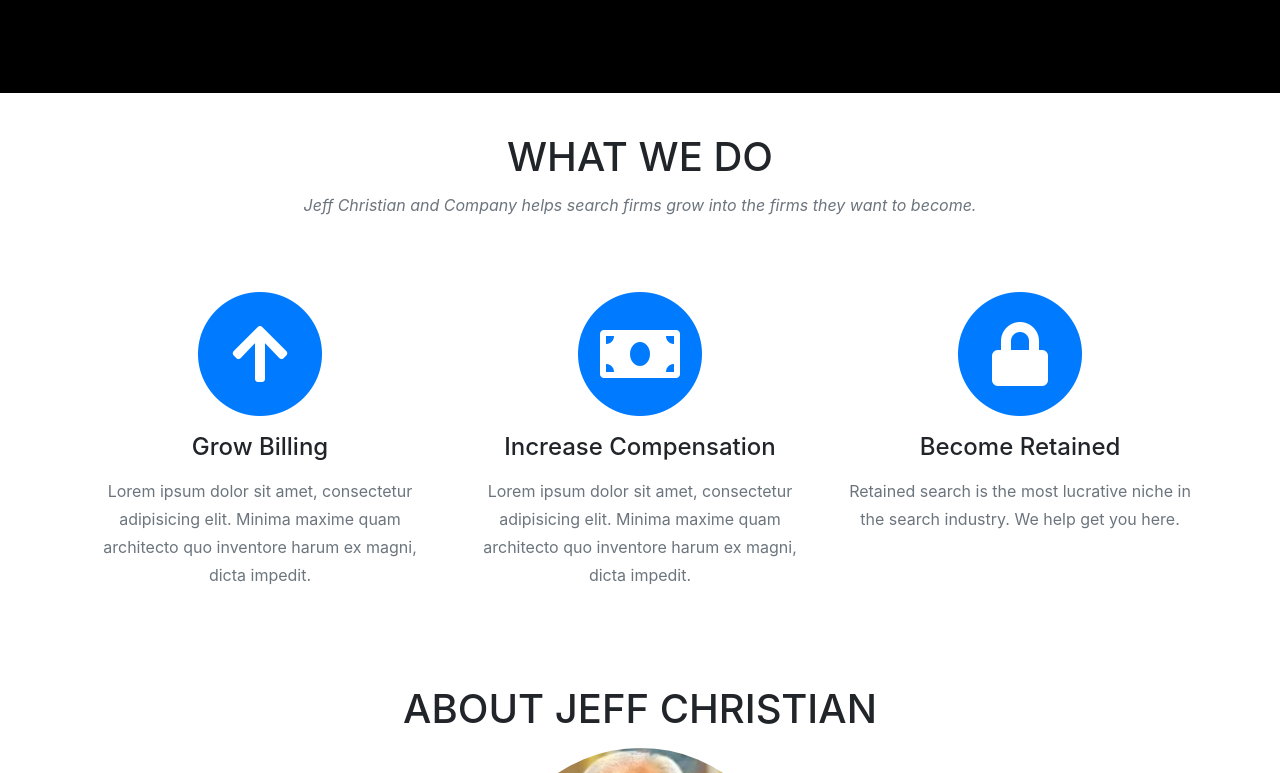
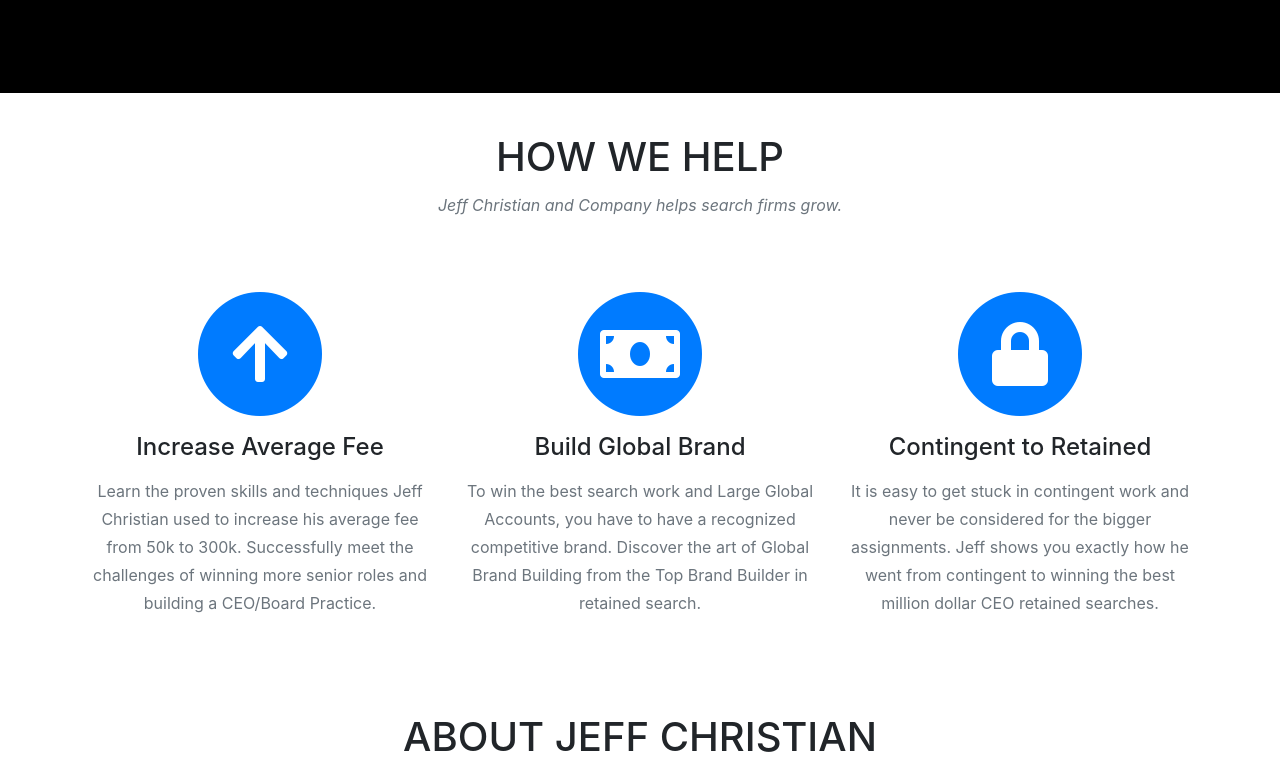
Before and after one commit to ceoconcierge/website, a website with bundled scripts: page index.html in a window 1280 px wide. Shown: the part 720-1493 px from the top of the page. Built offline with nearby package versions, Linux system fonts and the light colour scheme; files whose address does not match are found by name; a web font is replaced by a local one.

Commit message:
(fix) url tag line

```diff
--- a/index.html
+++ b/index.html
@@ -8,7 +8,7 @@
     <meta name="description" content="">
     <meta name="author" content="">
 
-    <title>Agency - Jeff Christian Co Theme</title>
+    <title>Jeff Christian and Company</title>
 
     <!-- Bootstrap core CSS -->
     <link href="vendor/bootstrap/css/bootstrap.min.css" rel="stylesheet">
@@ -38,13 +38,13 @@
         <div class="collapse navbar-collapse" id="navbarResponsive">
           <ul class="navbar-nav text-uppercase ml-auto">
             <li class="nav-item">
-              <a class="nav-link js-scroll-trigger" href="#services">What we do</a>
+              <a class="nav-link js-scroll-trigger" href="#services">How we help</a>
+            </li>
+            <li class="nav-item">
+              <a class="nav-link js-scroll-trigger" href="#about">About</a>
             </li>
             <li class="nav-item">
               <a class="nav-link js-scroll-trigger" href="#portfolio">CEO Content</a>
-            </li>
-            <li class="nav-item">
-              <a class="nav-link js-scroll-trigger" href="#about">About</a>
             </li>
             <li class="nav-item">
               <a class="nav-link js-scroll-trigger" href="#contact">Contact</a>
@@ -69,8 +69,8 @@
       <div class="container">
         <div class="row">
           <div class="col-lg-12 text-center">
-            <h2 class="section-heading text-uppercase">What we do</h2>
-            <h3 class="section-subheading text-muted">Jeff Christian and Company helps search firms grow into the firms they want to become.</h3>
+            <h2 class="section-heading text-uppercase">How we help</h2>
+            <h3 class="section-subheading text-muted">Jeff Christian and Company helps search firms grow.</h3>
           </div>
         </div>
         <div class="row text-center">
@@ -79,24 +79,33 @@
               <i class="fas fa-circle fa-stack-2x text-primary"></i>
               <i class="fas fa-arrow-up fa-stack-1x fa-inverse"></i>
             </span>
-            <h4 class="service-heading">Grow Billing</h4>
-            <p class="text-muted">Lorem ipsum dolor sit amet, consectetur adipisicing elit. Minima maxime quam architecto quo inventore harum ex magni, dicta impedit.</p>
+            <h4 class="service-heading">Increase Average Fee</h4>
+            <p class="text-muted">
+              Learn the proven skills and techniques Jeff Christian used to increase his average fee from 50k to 300k.
+              Successfully meet the challenges of winning more senior roles and building a CEO/Board Practice.
+            </p>
           </div>
           <div class="col-md-4">
             <span class="fa-stack fa-4x">
               <i class="fas fa-circle fa-stack-2x text-primary"></i>
               <i class="fas fa-money-bill fa-stack-1x fa-inverse"></i>
             </span>
-            <h4 class="service-heading">Increase Compensation</h4>
-            <p class="text-muted">Lorem ipsum dolor sit amet, consectetur adipisicing elit. Minima maxime quam architecto quo inventore harum ex magni, dicta impedit.</p>
+            <h4 class="service-heading">Build Global Brand</h4>
+            <p class="text-muted">
+              To win the best search work and Large Global Accounts, you have to have a recognized competitive brand.
+              Discover the art of Global Brand Building from the Top Brand Builder in retained search.
+            </p>
           </div>
           <div class="col-md-4">
             <span class="fa-stack fa-4x">
               <i class="fas fa-circle fa-stack-2x text-primary"></i>
               <i class="fas fa-lock fa-stack-1x fa-inverse"></i>
             </span>
-            <h4 class="service-heading">Become Retained</h4>
-            <p class="text-muted">Retained search is the most lucrative niche in the search industry. We help get you here.</p>
+            <h4 class="service-heading">Contingent to Retained</h4>
+            <p class="text-muted">
+              It is easy to get stuck in contingent work and never be considered for the bigger assignments.
+              Jeff shows you exactly how he went from contingent to winning the best million dollar CEO retained searches.
+            </p>
           </div>
         </div>
       </div>
```
